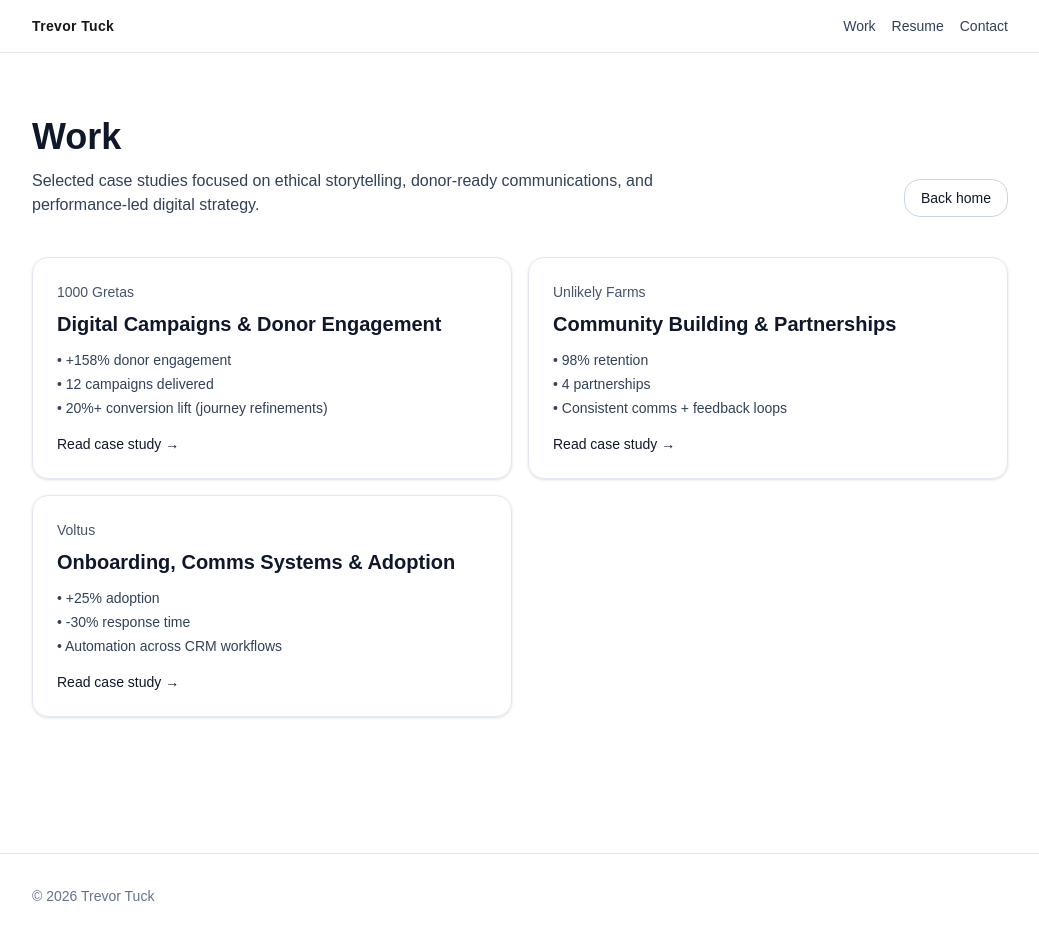
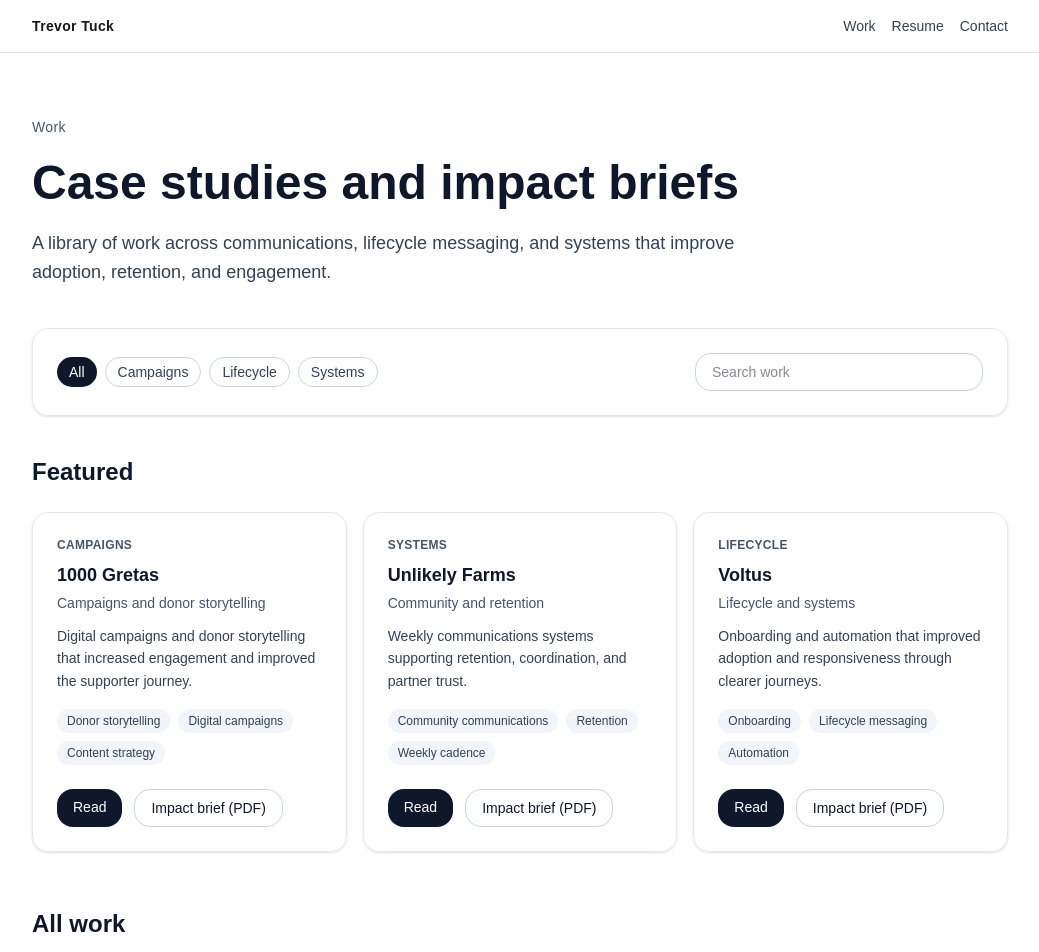
Before and after one commit to tpttrevorptuck-cloud/trevor-portfolio, a Next.js app: page /work in a window 1280 px wide. Shown: the top 952 px of the page, without its empty margins (120-1159 px from the left). Built offline with nearby package versions, Linux system fonts and the light colour scheme.

Commit message:
Redesign work page with filters and search

```diff
--- a/app/work/page.tsx
+++ b/app/work/page.tsx
@@ -1,62 +1,154 @@
-const caseStudies = [
-    {
-      title: "Digital Campaigns & Donor Engagement",
-      org: "1000 Gretas",
-      metrics: ["+158% donor engagement", "12 campaigns delivered", "20%+ conversion lift (journey refinements)"],
-      href: "/work/1000-gretas",
-    },
-    {
-      title: "Community Building & Partnerships",
-      org: "Unlikely Farms",
-      metrics: ["98% retention", "4 partnerships", "Consistent comms + feedback loops"],
-      href: "/work/unlikely-farms",
-    },
-    {
-      title: "Onboarding, Comms Systems & Adoption",
-      org: "Voltus",
-      metrics: ["+25% adoption", "-30% response time", "Automation across CRM workflows"],
-      href: "/work/voltus",
-    },
-  ];
+"use client";
 
-  export default function Work() {
+import { useMemo, useState } from "react";
+import { workItems, type WorkPillar, type WorkItem } from "./workData";
+
+const pillars: Array<WorkPillar | "All"> = ["All", "Campaigns", "Lifecycle", "Systems"];
+
+function Pill({ label, active, onClick }: { label: string; active: boolean; onClick: () => void }) {
+  return (
+    <button
+      type="button"
+      onClick={onClick}
+      className={[
+        "rounded-full px-3 py-1 text-sm font-medium transition",
+        active
+          ? "bg-slate-900 text-white"
+          : "border border-slate-300 text-slate-700 hover:bg-slate-50",
+      ].join(" ")}
+    >
+      {label}
+    </button>
+  );
+}
+
+function Tag({ text }: { text: string }) {
+  return (
+    <span className="rounded-full bg-slate-100 px-2.5 py-1 text-xs font-medium text-slate-700">
+      {text}
+    </span>
+  );
+}
+
+function Card({ item }: { item: WorkItem }) {
+  return (
+    <div className="rounded-2xl border border-slate-200 p-6 shadow-sm">
+      <p className="text-xs font-semibold uppercase tracking-wide text-slate-600">{item.pillar}</p>
+      <h3 className="mt-2 text-lg font-semibold">{item.title}</h3>
+      <p className="mt-1 text-sm text-slate-600">{item.org}</p>
+      <p className="mt-3 text-sm leading-relaxed text-slate-700">{item.summary}</p>
+
+      <div className="mt-4 flex flex-wrap gap-2">
+        {item.tags.map((t) => (
+          <Tag key={t} text={t} />
+        ))}
+      </div>
+
+      <div className="mt-6 flex flex-wrap gap-3">
+        <a
+          href={item.href}
+          className="rounded-2xl bg-slate-900 px-4 py-2 text-sm font-medium text-white hover:bg-slate-800"
+        >
+          Read
+        </a>
+
+        {item.impactPdf ? (
+          <a
+            href={item.impactPdf}
+            className="rounded-2xl border border-slate-300 px-4 py-2 text-sm font-medium text-slate-900 hover:bg-slate-50"
+          >
+            Impact brief (PDF)
+          </a>
+        ) : null}
+      </div>
+    </div>
+  );
+}
+
+export default function WorkPage() {
+  const [pillar, setPillar] = useState<WorkPillar | "All">("All");
+  const [query, setQuery] = useState("");
+
+  const featured = useMemo(() => workItems.filter((w) => w.featured), []);
+  const filtered = useMemo(() => {
+    const q = query.trim().toLowerCase();
+
+    return workItems
+      .filter((w) => (pillar === "All" ? true : w.pillar === pillar))
+      .filter((w) => {
+        if (!q) return true;
+        const haystack = [
+          w.title,
+          w.org,
+          w.summary,
+          w.pillar,
+          ...w.tags,
+        ].join(" ").toLowerCase();
+        return haystack.includes(q);
+      });
+  }, [pillar, query]);
+
   return (
     <main className="min-h-screen bg-white text-slate-900">
       <div className="mx-auto max-w-5xl px-6 py-16">
-          <div className="flex items-end justify-between gap-6">
-            <div>
-              <h1 className="text-4xl font-semibold">Work</h1>
-              <p className="mt-3 max-w-2xl text-slate-700">
-                Selected case studies focused on ethical storytelling, donor-ready communications,
-                and performance-led digital strategy.
+        <header className="space-y-4">
+          <p className="text-sm font-medium tracking-wide text-slate-600">Work</p>
+          <h1 className="text-4xl font-semibold leading-tight sm:text-5xl">
+            Case studies and impact briefs
+          </h1>
+          <p className="max-w-3xl text-lg leading-relaxed text-slate-700">
+            A library of work across communications, lifecycle messaging, and systems that improve adoption,
+            retention, and engagement.
           </p>
-            </div>
-            <a
-              href="/"
-              className="hidden rounded-2xl border border-slate-300 px-4 py-2 text-sm font-medium text-slate-900 hover:bg-slate-50 sm:inline-block"
-            >
-              Back home
-            </a>
+        </header>
+
+        <section className="mt-10 rounded-2xl border border-slate-200 p-6 shadow-sm">
+          <div className="flex flex-col gap-4 sm:flex-row sm:items-center sm:justify-between">
+            <div className="flex flex-wrap gap-2">
+              {pillars.map((p) => (
+                <Pill
+                  key={p}
+                  label={p}
+                  active={pillar === p}
+                  onClick={() => setPillar(p)}
+                />
+              ))}
             </div>
 
-          <div className="mt-10 grid gap-4 sm:grid-cols-2">
-            {caseStudies.map((cs) => (
-              <a
-                key={cs.href}
-                href={cs.href}
-                className="rounded-2xl border border-slate-200 p-6 shadow-sm hover:border-slate-300 hover:bg-slate-50"
-              >
-                <p className="text-sm font-medium text-slate-600">{cs.org}</p>
-                <h2 className="mt-2 text-xl font-semibold">{cs.title}</h2>
-                <ul className="mt-3 space-y-1 text-sm text-slate-700">
-                  {cs.metrics.map((m) => (
-                    <li key={m}>• {m}</li>
-                  ))}
-                </ul>
-                <p className="mt-4 text-sm font-medium text-slate-900">Read case study →</p>
-              </a>
+            <div className="w-full sm:w-72">
+              <input
+                value={query}
+                onChange={(e) => setQuery(e.target.value)}
+                placeholder="Search work"
+                className="w-full rounded-2xl border border-slate-300 px-4 py-2 text-sm outline-none focus:border-slate-500"
+              />
+            </div>
+          </div>
+        </section>
+
+        <section className="mt-10">
+          <h2 className="text-2xl font-semibold">Featured</h2>
+          <div className="mt-6 grid gap-4 sm:grid-cols-3">
+            {featured.map((item) => (
+              <Card key={item.slug} item={item} />
             ))}
           </div>
+        </section>
+
+        <section className="mt-14">
+          <h2 className="text-2xl font-semibold">All work</h2>
+          <div className="mt-6 grid gap-4 sm:grid-cols-2">
+            {filtered.map((item) => (
+              <Card key={item.slug} item={item} />
+            ))}
+          </div>
+
+          {filtered.length === 0 ? (
+            <p className="mt-6 text-sm text-slate-600">
+              No results. Try a different filter or search term.
+            </p>
+          ) : null}
+        </section>
       </div>
     </main>
   );
--- /dev/null
+++ b/app/work/workData.ts
@@ -0,0 +1,52 @@
+export type WorkPillar = "Lifecycle" | "Campaigns" | "Systems";
+
+export type WorkItem = {
+  slug: string;
+  title: string;
+  org: string;
+  pillar: WorkPillar;
+  tags: string[];
+  summary: string;
+  href: string;
+  impactPdf?: string;
+  featured?: boolean;
+};
+
+export const workItems: WorkItem[] = [
+  {
+    slug: "1000-gretas",
+    title: "1000 Gretas",
+    org: "Campaigns and donor storytelling",
+    pillar: "Campaigns",
+    tags: ["Donor storytelling", "Digital campaigns", "Content strategy"],
+    summary:
+      "Digital campaigns and donor storytelling that increased engagement and improved the supporter journey.",
+    href: "/work/1000-gretas",
+    impactPdf: "/Impact_Brief_1000Gretas.pdf",
+    featured: true,
+  },
+  {
+    slug: "unlikely-farms",
+    title: "Unlikely Farms",
+    org: "Community and retention",
+    pillar: "Systems",
+    tags: ["Community communications", "Retention", "Weekly cadence"],
+    summary:
+      "Weekly communications systems supporting retention, coordination, and partner trust.",
+    href: "/work/unlikely-farms",
+    impactPdf: "/Impact_Brief_UnlikelyFarms.pdf",
+    featured: true,
+  },
+  {
+    slug: "voltus",
+    title: "Voltus",
+    org: "Lifecycle and systems",
+    pillar: "Lifecycle",
+    tags: ["Onboarding", "Lifecycle messaging", "Automation"],
+    summary:
+      "Onboarding and automation that improved adoption and responsiveness through clearer journeys.",
+    href: "/work/voltus",
+    impactPdf: "/Impact_Brief_Voltus.pdf",
+    featured: true,
+  },
+];
```
Lines whose indentation alone changed are shown as unchanged.
